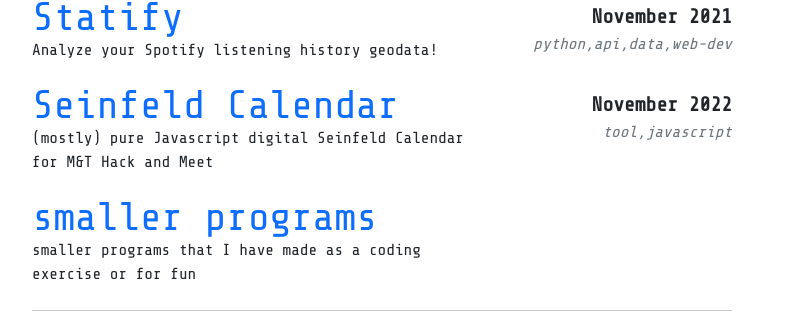
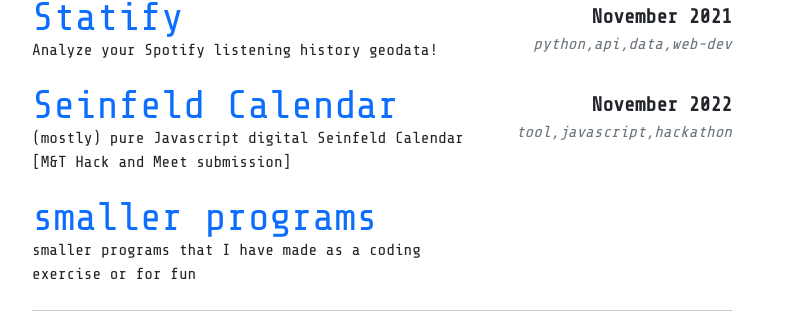
Before and after one commit to brainuser5705/personal-website, a Jekyll site: the page built from index.html, in a window 1280 px wide. Shown: the part 1649-1964 px from the top of the page, without its empty margins (258-1047 px from the left). Built offline with Jekyll 4.4.1, drawn with Linux system fonts in a browser that asks for light colours; some web fonts are replaced.

Commit message:
more changes

```diff
--- a/_projects/seinfeld-calendar.md
+++ b/_projects/seinfeld-calendar.md
@@ -1,9 +1,9 @@
 ---
 name: Seinfeld Calendar
-description: (mostly) pure Javascript digital Seinfeld Calendar for M&T Hack and Meet
+description: (mostly) pure Javascript digital Seinfeld Calendar [M&T Hack and Meet submission]
 time: November 2022
 date: 2022-11-01
-tags: tool javascript
+tags: tool javascript hackathon
 icon:
 permalink: /seinfeld-calendar
 github_repo: seinfield
```
Also changed, not shown: _projects/fnf.md (+2 -0 lines).
